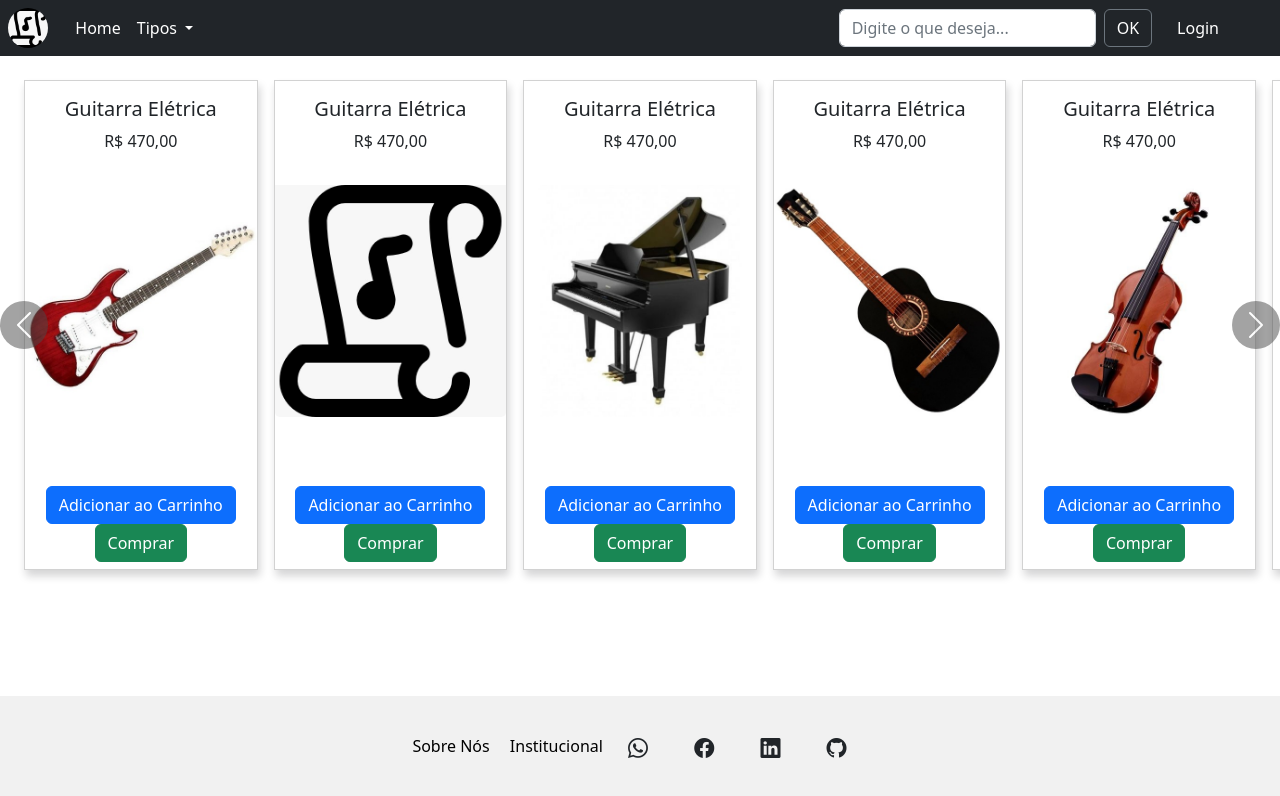
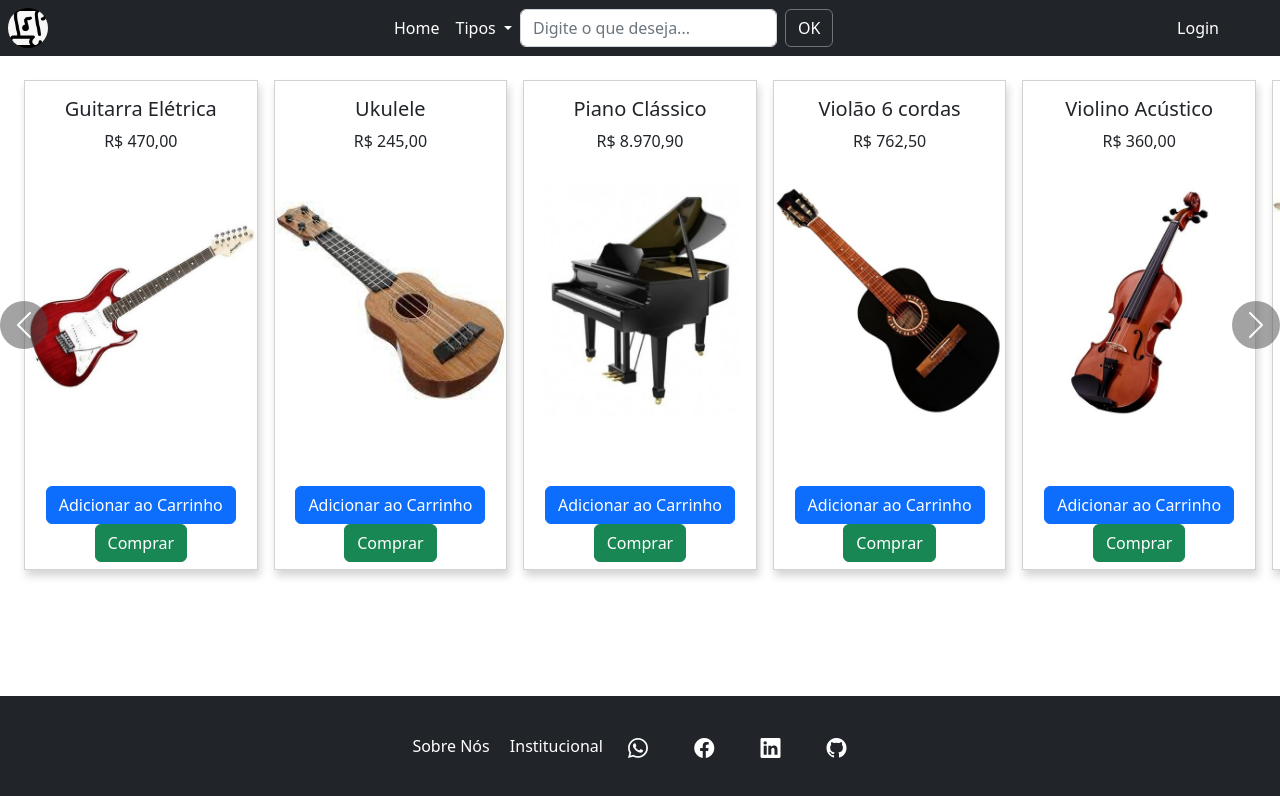
Before and after one commit to esawada/T2-front-end, a plain HTML site: page index.html in a window 1280 px wide. Drawn offline with nearby package versions, Linux system fonts and the light colour scheme.

Commit message:
T2 finalizado
t2 finalizado

```diff
--- a/index.html
+++ b/index.html
@@ -16,11 +16,11 @@
             <div>
                 <img class="rounded-circle me-3 ms-2" src="imagens/logo.jpg" alt="logo da loja" width="40px">
             </div>
-            <div class="container-fluid">
+            <div class="container-fluid justify-content-center">
               <button class="navbar-toggler" type="button" data-bs-toggle="collapse" data-bs-target="#navbarSupportedContent" aria-controls="navbarSupportedContent" aria-expanded="false" aria-label="Toggle navigation">
                 <span class="navbar-toggler-icon"></span>
               </button>
-              <div class="collapse navbar-collapse" id="navbarSupportedContent">
+              <div class="collapse navbar-collapse flex-grow-0" id="navbarSupportedContent">
                 <ul class="navbar-nav me-auto mb-2 mb-lg-0">
                   <li class="nav-item">
                     <a class="nav-link active text-white" aria-current="page" href="index.html">Home</a>
@@ -70,6 +70,7 @@
     <div id="carouselExampleControls" class="carousel" data-bs-ride="carousel">
       <div class="carousel-inner">
         <div class="carousel-item active">
+          <div class="col-12 col-xs-12 col-md-12 col-lg-12">
             <div class="card">
               <div class="card-body">
                 <h5 class="text-center">Guitarra Elétrica</h5>
@@ -79,19 +80,21 @@
                 <img src="imagens/guitarra.jpg" class="card-img-bottom" alt="...">
               </div>
               <div class="btn">
-                <button class="btn btn-primary">Adicionar ao Carrinho</button>
-                <button class="btn btn-success">Comprar</button>
+                <button class="btn btn-primary" width="100%">Adicionar ao Carrinho</button>
+                <button class="btn btn-success" width="100%">Comprar</button>
+              </div>
             </div>
           </div>
         </div>
         <div class="carousel-item">
+          <div class="col-12 col-xs-12 col-md-12 col-lg-12">
             <div class="card">
               <div class="card-body">
-                <h5 class="text-center">Guitarra Elétrica</h5>
-                <p class="text-center">R$ 470,00</p>
+                <h5 class="text-center">Ukulele</h5>
+                <p class="text-center">R$ 245,00</p>
               </div>
               <div class="img-wrapper">
-              <img src="imagens/logo.jpg" class="card-img-bottom" alt="...">
+                <img src="imagens/ukulele.jpg" class="card-img-bottom" alt="...">
               </div>
               <div class="btn">
                 <button class="btn btn-primary">Adicionar ao Carrinho</button>
@@ -99,11 +102,13 @@
               </div>
             </div>
           </div>
+        </div>
         <div class="carousel-item">
+          <div class="col-12 col-xs-12 col-md-12 col-lg-12">
             <div class="card">
               <div class="card-body">
-                <h5 class="text-center">Guitarra Elétrica</h5>
-                <p class="text-center">R$ 470,00</p>
+                <h5 class="text-center">Piano Clássico</h5>
+                <p class="text-center">R$ 8.970,90</p>
               </div>
               <div class="img-wrapper">
                 <img src="imagens/piano.jpg" class="card-img-bottom" alt="...">
@@ -114,11 +119,13 @@
               </div>
             </div>
           </div>
+        </div>
         <div class="carousel-item">
+          <div class="col-12 col-xs-12 col-md-12 col-lg-12">
             <div class="card">
               <div class="card-body">
-                <h5 class="text-center">Guitarra Elétrica</h5>
-                <p class="text-center">R$ 470,00</p>
+                <h5 class="text-center">Violão 6 cordas</h5>
+                <p class="text-center">R$ 762,50</p>
               </div>
               <div class="img-wrapper">
                 <img src="imagens/violao.jpg" class="card-img-bottom" alt="...">
@@ -129,11 +136,13 @@
               </div>
             </div>
           </div>
+        </div>
         <div class="carousel-item">
+          <div class="col-12 col-xs-12 col-md-12 col-lg-12">
             <div class="card">
               <div class="card-body">
-                <h5 class="text-center">Guitarra Elétrica</h5>
-                <p class="text-center">R$ 470,00</p>
+                <h5 class="text-center">Violino Acústico</h5>
+                <p class="text-center">R$ 360,00</p>
               </div>
               <div class="img-wrapper">
                 <img src="imagens/violino.jpg" class="card-img-bottom" alt="...">
@@ -144,14 +153,16 @@
               </div>
             </div>
           </div>
+        </div>
         <div class="carousel-item">
+          <div class="col-12 col-xs-12 col-md-12 col-lg-12">
             <div class="card">
               <div class="card-body">
-                <h5 class="text-center">Guitarra Elétrica</h5>
-                <p class="text-center">R$ 470,00</p>
+                <h5 class="text-center">Bateria Acústica</h5>
+                <p class="text-center">R$ 3.375,90</p>
               </div>
               <div class="img-wrapper">
-              <img src="imagens/violino.jpg" class="card-img-bottom" alt="...">
+                <img src="imagens/bateria.jpg" class="card-img-bottom" alt="...">
               </div>
               <div class="btn">
                 <button class="btn btn-primary">Adicionar ao Carrinho</button>
@@ -159,14 +170,16 @@
               </div>
             </div>
           </div>
+        </div>
         <div class="carousel-item">
+          <div class="col-12 col-xs-12 col-md-12 col-lg-12">
             <div class="card">
               <div class="card-body">
-                <h5 class="text-center">Guitarra Elétrica</h5>
-                <p class="text-center">R$ 470,00</p>
+                <h5 class="text-center">Flauta doce</h5>
+                <p class="text-center">R$ 179,90</p>
               </div>
               <div class="img-wrapper">
-              <img src="imagens/violino.jpg" class="card-img-bottom" alt="...">
+                <img src="imagens/flauta doce.jpg" class="card-img-bottom" alt="...">
               </div>
               <div class="btn">
                 <button class="btn btn-primary">Adicionar ao Carrinho</button>
@@ -174,18 +187,21 @@
               </div>
             </div>
           </div>
+        </div>
         <div class="carousel-item">
+          <div class="col-12 col-xs-12 col-md-12 col-lg-12">
             <div class="card">
               <div class="card-body">
-                <h5 class="text-center">Guitarra Elétrica</h5>
-                <p class="text-center">R$ 470,00</p>
+                <h5 class="text-center">Pandeiro Brasil</h5>
+                <p class="text-center">R$ 130,00</p>
               </div>
               <div class="img-wrapper">
-              <img src="imagens/violino.jpg" class="card-img-bottom" alt="...">
+                <img src="imagens/Pandeiro brasil.jpg" class="card-img-bottom" alt="...">
               </div>
               <div class="btn">
                 <button class="btn btn-primary">Adicionar ao Carrinho</button>
                 <button class="btn btn-success">Comprar</button>
+              </div>
             </div>
           </div>
         </div>
@@ -200,28 +216,28 @@
       </button>
     </div>
 
-    <footer class="text-center text-white col-12" style="background-color: #f1f1f1;">
+    <footer class="text-center text-white col-12 bg-dark">
       <!-- Grid container -->
       <div class="container pt-4">
         <!-- Section: Social media -->
         <section class="mb-4">
-          <a class="text-decoration-none me-3" href="#">Sobre Nós</a>
-          <a class="text-decoration-none" href="#">Institucional</a>
+          <a class="text-decoration-none me-3 text-white" href="#">Sobre Nós</a>
+          <a class="text-decoration-none text-white" href="#">Institucional</a>
           <!-- Whatsapp -->
-          <a class="btn btn-link btn-floating btn-lg text-dark m-1" href="#!" role="button" data-mdb-ripple-color="dark">
+          <a class="btn btn-link btn-floating btn-lg text-white m-1" href="#!" role="button" data-mdb-ripple-color="dark">
             <i class="bi bi-whatsapp"></i>
           </a>
           <!-- Facebook -->
-          <a class="btn btn-link btn-floating btn-lg text-dark m-1" href="#!" role="button" data-mdb-ripple-color="dark">
+          <a class="btn btn-link btn-floating btn-lg text-white m-1" href="#!" role="button" data-mdb-ripple-color="dark">
             <i class="bi bi-facebook"></i>
           </a>
 
           <!-- Linkedin -->
-          <a class="btn btn-link btn-floating btn-lg text-dark m-1" href="#!" role="button" data-mdb-ripple-color="dark">
+          <a class="btn btn-link btn-floating btn-lg text-white m-1" href="#!" role="button" data-mdb-ripple-color="dark">
             <i class="bi bi-linkedin"></i>
           </a>
           <!-- Github -->
-          <a class="btn btn-link btn-floating btn-lg text-dark m-1" href="#!" role="button" data-mdb-ripple-color="dark">
+          <a class="btn btn-link btn-floating btn-lg text-white m-1" href="#!" role="button" data-mdb-ripple-color="dark">
             <i class="bi bi-github"></i>
           </a>
         </section>
```
Also changed, not shown: imagens/Pandeiro brasil.jpg (added), imagens/bateria.jpg (added), imagens/flauta doce.jpg (added), imagens/ukulele.jpg (added), integrantes.txt (added). Lines whose indentation alone changed are shown as unchanged.
